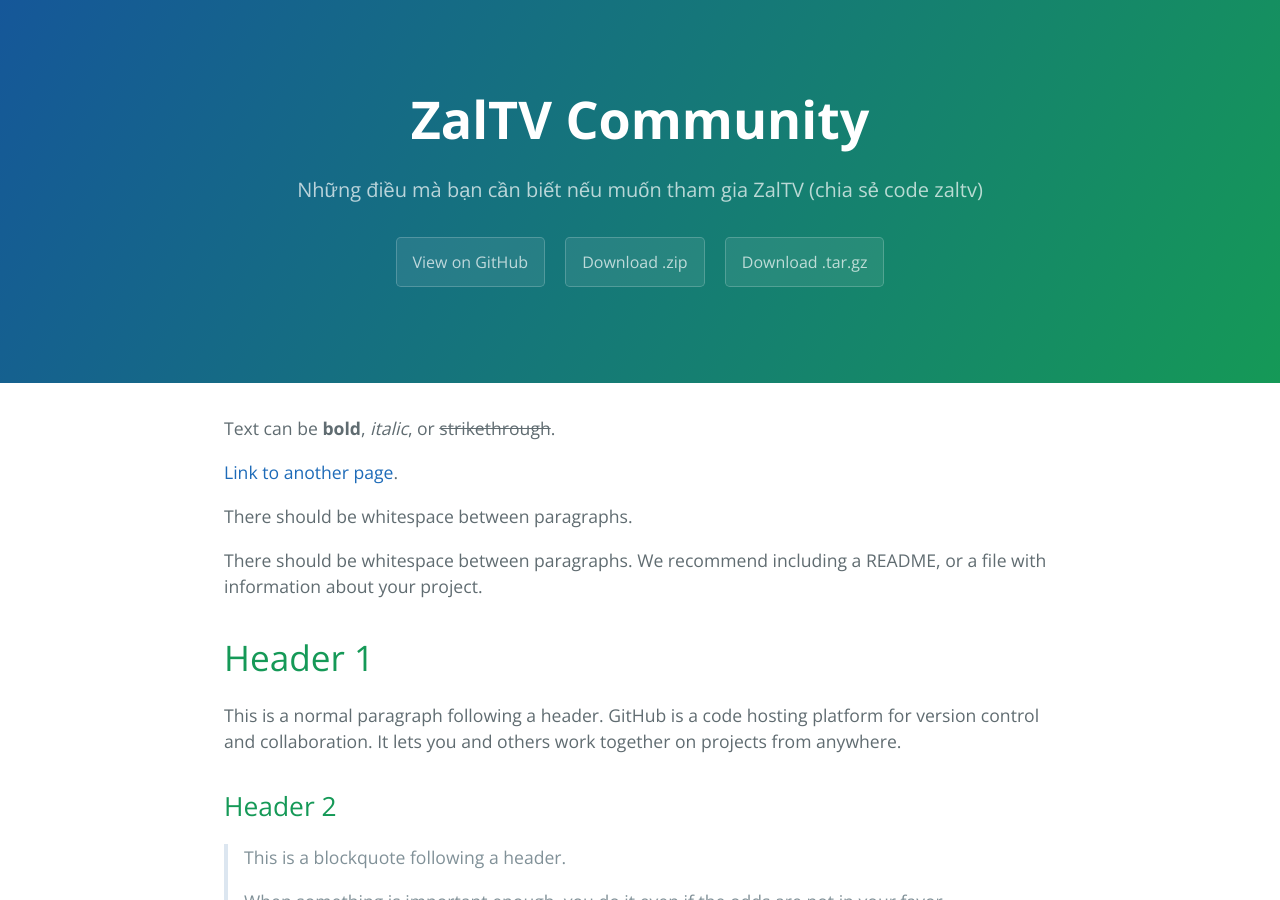
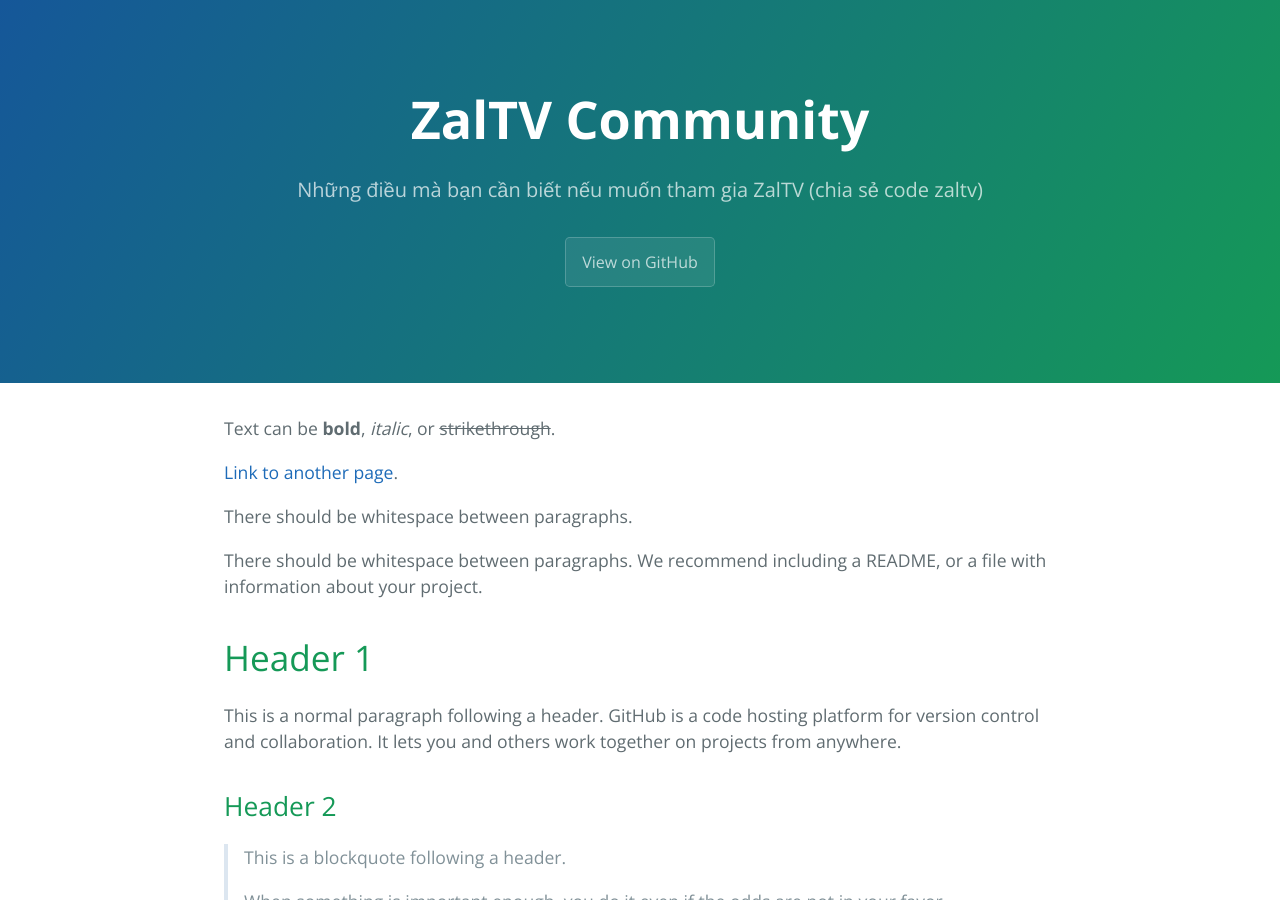
Before and after one commit to huuvinhtv/zaltv, a Jekyll site: the page built from index.md, in a window 1280 px wide and 900 px high. Built offline with Jekyll 4.4.1, drawn with Linux system fonts in a browser that asks for light colours; some of the changed text lies outside the part shown.

Commit message:
Update default.html

```diff
--- a/_layouts/default.html
+++ b/_layouts/default.html
@@ -29,8 +29,7 @@
         <a href="{{ site.github.repository_url }}" class="btn">View on GitHub</a>
       {% endif %}
       {% if site.show_downloads %}
-        <a href="{{ site.github.zip_url }}" class="btn">Download .zip</a>
-        <a href="{{ site.github.tar_url }}" class="btn">Download .tar.gz</a>
+
       {% endif %}
     </header>
 
@@ -39,7 +38,7 @@
 
       <footer class="site-footer">
         {% if site.github.is_project_page %}
-          <span class="site-footer-owner"><a href="{{ site.github.repository_url }}">{{ site.github.repository_name }}</a> is maintained by <a href="{{ site.github.owner_url }}">{{ site.github.owner_name }}</a>.</span>
+
         {% endif %}
         <span class="site-footer-credits">This page was generated by <a href="https://pages.github.com">GitHub Pages</a>.</span>
       </footer>
```
